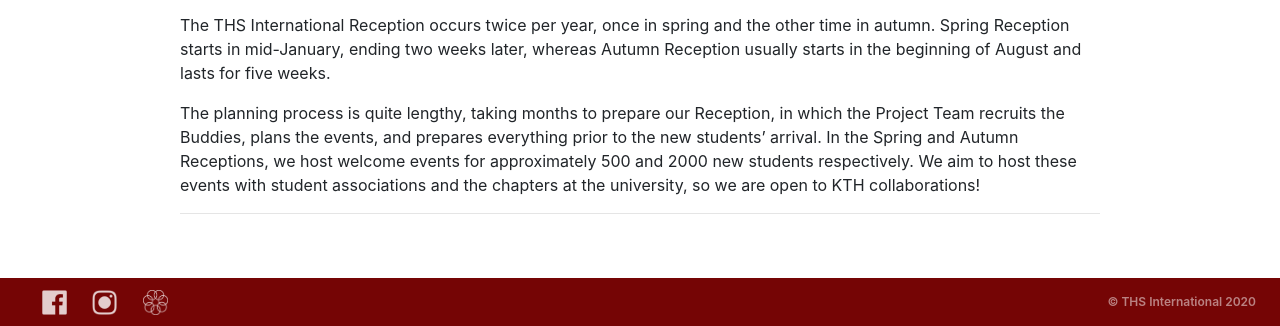
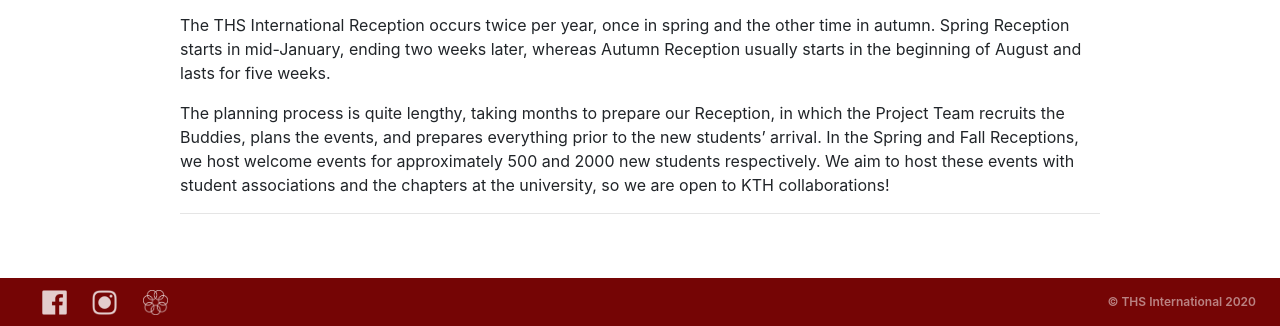
Before and after one commit to THS-International/website, a Gatsby site: page /about in a window 1280 px wide. Shown: the part 592-918 px from the top of the page. Built offline with nearby package versions, Linux system fonts and the light colour scheme; Gatsby itself is replaced by a stand-in of ours.

Commit message:
Update Pages “about”

```diff
--- a/src/markdown-pages/about.md
+++ b/src/markdown-pages/about.md
@@ -11,6 +11,6 @@
 
 The THS International Reception occurs twice per year, once in spring and the other time in autumn. Spring Reception starts in mid-January, ending two weeks later, whereas Autumn Reception usually starts in the beginning of August and lasts for five weeks.
 
-The planning process is quite lengthy, taking months to prepare our Reception, in which the Project Team recruits the Buddies, plans the events, and prepares everything prior to the new students’ arrival. In the Spring and Autumn Receptions, we host welcome events for approximately 500 and 2000 new students respectively. We aim to host these events with student associations and the chapters at the university, so we are open to KTH collaborations!
+The planning process is quite lengthy, taking months to prepare our Reception, in which the Project Team recruits the Buddies, plans the events, and prepares everything prior to the new students’ arrival. In the Spring and Fall Receptions, we host welcome events for approximately 500 and 2000 new students respectively. We aim to host these events with student associations and the chapters at the university, so we are open to KTH collaborations!
 
 - - -
```
